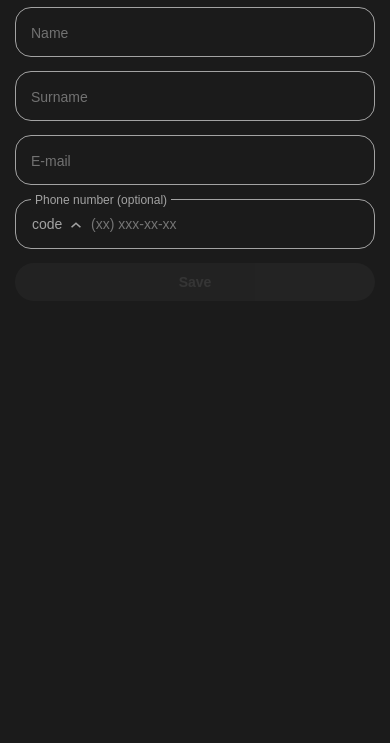
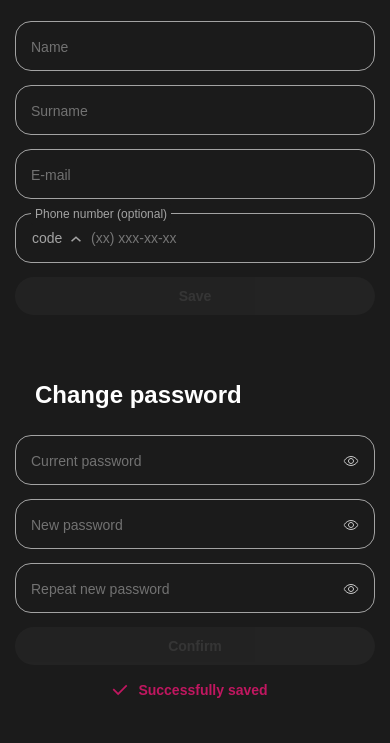
Before and after one commit to PerfZero/betcare, a plain HTML site: page profile-form.html in a window 390 px wide. Shown: the part 101-844 px from the top of the page. Drawn offline with Linux system fonts and the light colour scheme; a web font is replaced by a local one.

Commit message:
personal data mobile

```diff
--- a/profile-form.html
+++ b/profile-form.html
@@ -14,11 +14,12 @@
 					<img src="img/arrow.svg" alt="" />
 				</div>
 				<div class="welcome">
-					<h2 class="welcome__title">Personal info</h2>
+
 				</div>
 			</header>
 			<div class="profile__content">
 				<div class="profile-info-date">
+					<h2 class="profile__title">Personal info</h2>
 					<form action="#" class="brand-selection__form profile-info">
 						<div class="input-block">
 							<input
@@ -58,6 +59,42 @@
 						<button class="profile-info__submit btn-submit btn-submit--disable" disabled>Save</button>
 					</form>
 				</div>
+				<div class="profile-info-date">
+					<h2 class="profile__title">Change password</h2>
+					<form action="#" class="brand-selection__form profile-info">
+						<div class="input-block">
+							<input
+								type="password"
+								class="brand-selection__search profile-info__input"
+								placeholder=" "
+							/>
+							<label>Current password</label>
+							<button type="button" class="password-show _show"></button>
+						</div>
+						<div class="input-block">
+							<input
+								type="password"
+								class="brand-selection__search profile-info__input"
+								placeholder=" "
+							/>
+							<label>New password</label>
+							<button type="button" class="password-show _show"></button>
+						</div>
+						<div class="input-block">
+							<input
+								type="password"
+								class="brand-selection__search profile-info__input"
+								placeholder=" "
+							/>
+							<label>Repeat new password</label>
+							<button type="button" class="password-show _show"></button>
+						</div>
+						<button class="password-submit btn-submit btn-submit--disable" disabled>Confirm</button>
+						<div class="change-success-password">
+							<p>Successfully saved</p>
+						</div>
+					</form>
+				</div>
 			</div>
 		</div>
 
--- a/script/profile.js
+++ b/script/profile.js
@@ -2,6 +2,7 @@
 
 (() => {
 
+  // когда будет введено 3 символа в поле name то будет разблокированна кнопка
   const nameInput = document.querySelector("#name-input")
   nameInput.addEventListener('input',(e)=>{
     if(nameInput.value.length >=3 ){
@@ -116,4 +117,20 @@
 
   })
 
+  // показать - скрыть пароль
+  document.querySelectorAll('.password-show').forEach(el => {
+    el.addEventListener('click', () => {
+      let input = el.previousElementSibling; // input на который нажали
+      if (input.type === 'password') {
+        input.type = 'text';
+        el.classList.contains('_hide') && el.classList.remove('_hide');
+        el.classList.add('_show');
+      } else {
+        input.type = 'password';
+        el.classList.contains('_show') && el.classList.remove('_show');
+        el.classList.add('_hide');
+      }
+    });
+  });
+
 })();
--- a/style/style.css
+++ b/style/style.css
@@ -1081,8 +1081,19 @@ legend {
 }
 
 /* profile */
+.profile{
+	padding-bottom: 20px;
+}
 .profile__header {
 	flex-direction: column;
+	padding-bottom: 10px;
+}
+.profile__title {
+	padding-left: 20px;
+	color: white;
+	font-size: 24px;
+	font-weight: 600;
+	line-height: 32px;
 }
 .profile .header__arrow-back {
 	justify-content: flex-start;
@@ -1100,6 +1111,12 @@ legend {
 .profile .header__arrow-back {
 	padding: 10px 0;
 }
+.profile__content {
+	display: flex;
+	flex-direction: column;
+	gap: 64px;
+}
+
 .input-block {
 	position: relative;
 }
@@ -1107,7 +1124,7 @@ legend {
 	display: flex;
 	flex-direction: column;
 	gap: 14px;
-	margin: 0;
+	margin: 24px 0 0;
 }
 
 .profile-info label {
@@ -1133,7 +1150,7 @@ legend {
 .iti.iti--allow-dropdown.iti--show-flags.iti--inline-dropdown {
 	width: 100%;
 }
-.iti__search-input{
+.iti__search-input {
 	visibility: hidden;
 }
 .iti__selected-country-primary .iti__flag {
@@ -1223,7 +1240,6 @@ legend {
 
 .iti__country-list::-webkit-scrollbar {
 	width: 5px;
-
 }
 
 .iti__country-list::-webkit-scrollbar-track {
@@ -1254,8 +1270,23 @@ legend {
 	color: #727272;
 }
 
-.btn-submit{
-	color: #1B1B1B;
+.password-show {
+	width: 16px;
+	height: 16px;
+	position: absolute;
+	right: 16px;
+	top: 18px;
+	background-size: contain;
+}
+.password-show._hide {
+	background-image: url('../img/hide.svg');
+}
+.password-show._show {
+	background-image: url('../img/show.svg');
+}
+
+.btn-submit {
+	color: #1b1b1b;
 	border-radius: 100px;
 	/* Neutral/100 */
 	background: rgb(255, 255, 255);
@@ -1265,10 +1296,30 @@ legend {
 	font-weight: 600;
 	line-height: 14px;
 }
-.btn-submit--disable{
+.btn-submit--disable {
 	color: rgb(114, 114, 114);
 	background: rgb(53, 53, 53);
 	opacity: 0.3;
+}
+
+.change-success-password{
+	color: rgb(192, 23, 96);
+	font-size: 14px;
+	font-weight: 600;
+	line-height: 14px;
+	text-align: center;
+	position: relative;
+}
+.change-success-password p::before{
+	content: "";
+	display: inline-block;
+	width: 16px;
+	height: 16px;
+	background: url(../img/success.svg) no-repeat;
+	background-size: contain;
+	position: relative;
+	top: 3px;
+	left: -10px;
 }
 
 /* адоптив */
```
Also changed, not shown: img/hide.svg (added), img/show.svg (added), img/success.svg (added).
